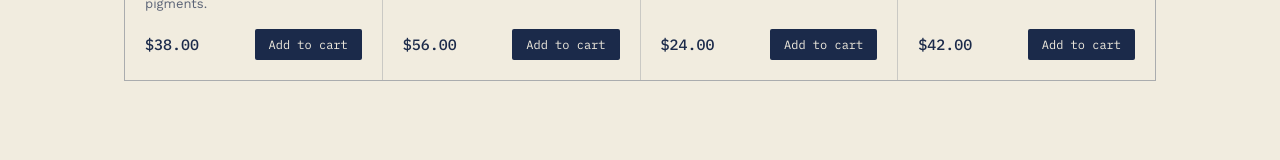
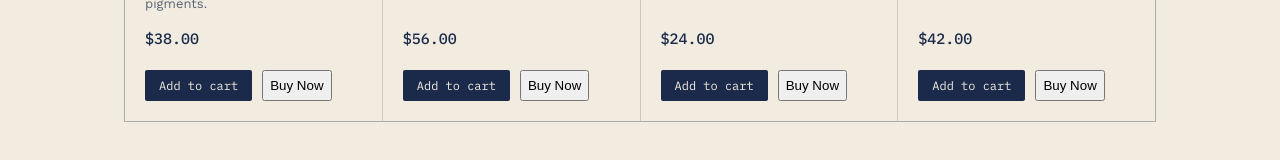
Before and after one commit to aminul-islam-be/techUniverse-, a Next.js app: page / in a window 1280 px wide. Shown: the part 880-1040 px from the top of the page. Built offline with nearby package versions, Linux system fonts and the light colour scheme; no server answers.

Commit message:
Integrate BuyNowButton and adjust button styles
Added BuyNowButton component and updated button layout.
 Done

```diff
--- a/app/page.js
+++ b/app/page.js
@@ -1,12 +1,15 @@
 "use client";
+
 import { products } from "../data/products";
 import { useLocale } from "./LocaleProvider";
+import BuyNowButton from "../components/BuyNowButton";
 
 export default function Home() {
   const { t, currency, rate, lang } = useLocale();
 
   function formatPrice(cents) {
     const amount = (cents / 100) * rate;
+
     try {
       return new Intl.NumberFormat(lang, {
         style: "currency",
@@ -30,15 +33,42 @@ export default function Home() {
         <div className="grid">
           {products.map((p) => (
             <div className="card" key={p.id}>
-              <div className="thumb">{p.image ? "IMAGE" : "NO IMAGE"}</div>
+              <div className="thumb">
+                {p.image ? "IMAGE" : "NO IMAGE"}
+              </div>
+
               <div className="origin-tag">
                 {t.origin} — {p.origin}
               </div>
+
               <h3>{p.name}</h3>
-              <p className="desc">{p.description}</p>
+
+              <p className="desc">
+                {p.description}
+              </p>
+
               <div className="row">
-                <span className="price">{formatPrice(p.price)}</span>
-                <button className="buy-btn">{t.addToCart}</button>
+                <span className="price">
+                  {formatPrice(p.price)}
+                </span>
+              </div>
+
+              <div
+                style={{
+                  display: "flex",
+                  gap: "10px",
+                  marginTop: "12px",
+                  flexWrap: "wrap",
+                }}
+              >
+                <button className="buy-btn">
+                  {t.addToCart}
+                </button>
+
+                <BuyNowButton
+                  amount={p.price / 100}
+                  productName={p.name}
+                />
               </div>
             </div>
           ))}
```
